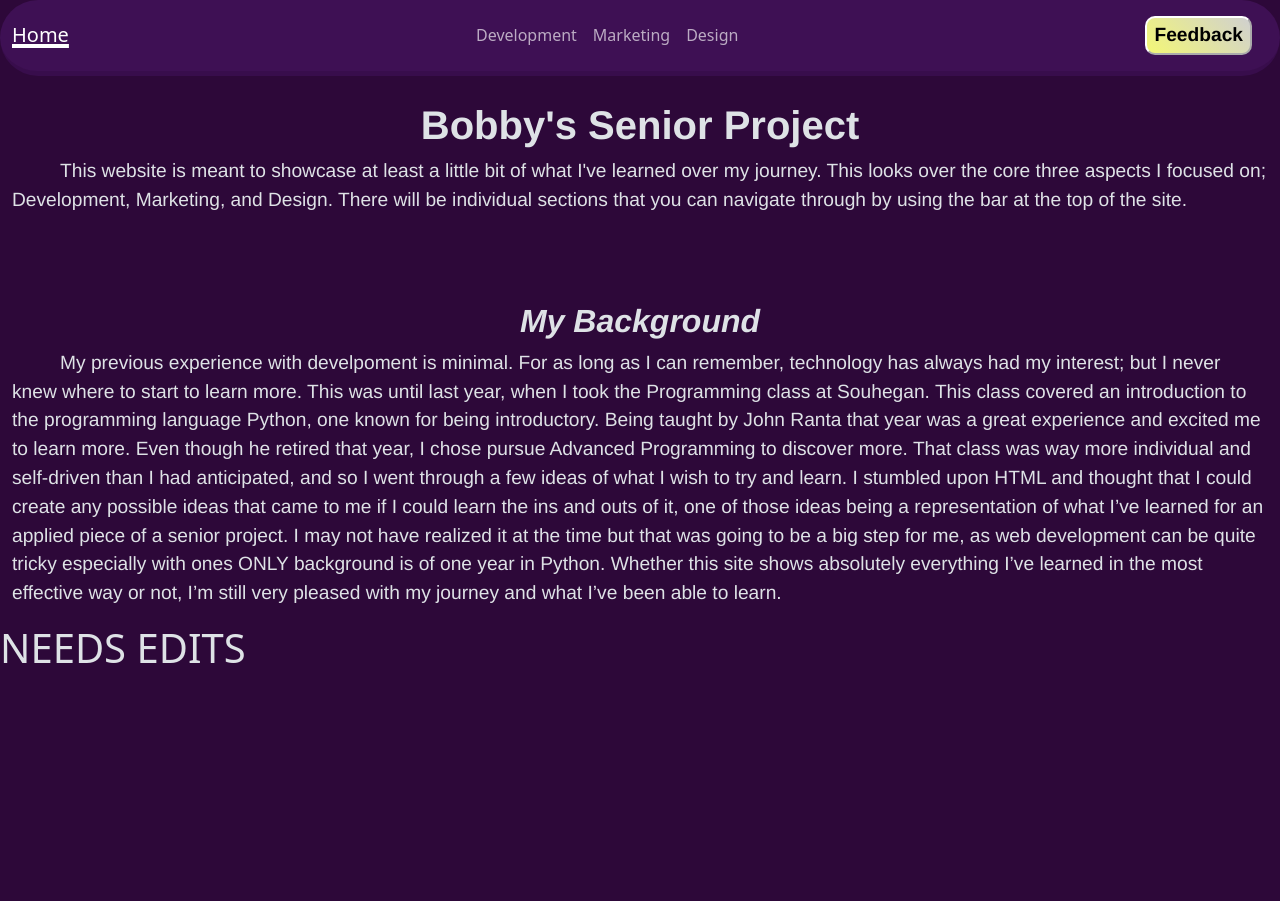
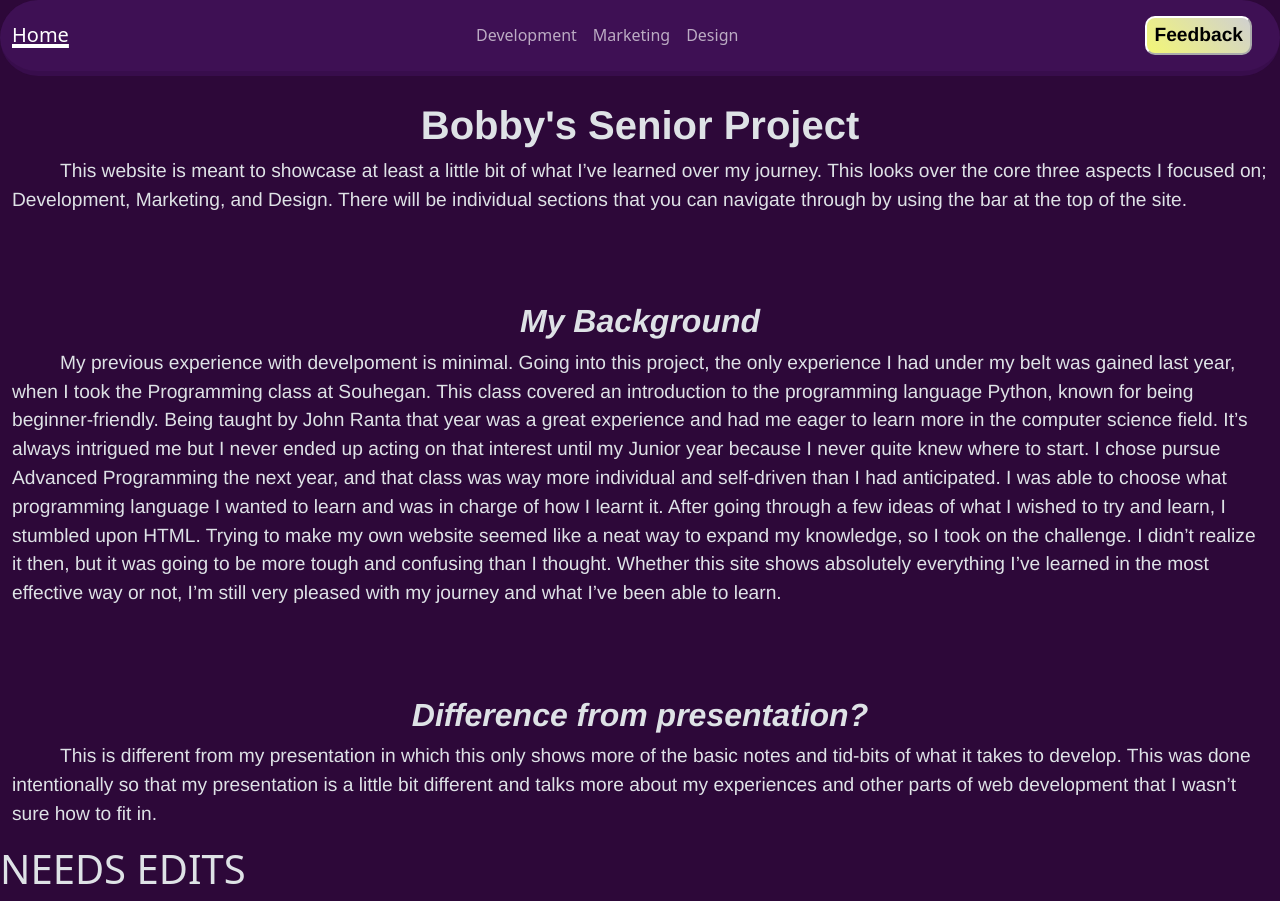
Before and after one commit to Huefro/seniorproj, a website: page index.html in a window 1280 px wide. Before the commit the page ends 800 px from the top, so only its background shows below. Drawn offline with nearby package versions, Linux system fonts and the light colour scheme.

Commit message:
Small updates on main-page (start of editing drafts)

```diff
--- a/index.html
+++ b/index.html
@@ -81,11 +81,19 @@
 
 
         <div class="container-fluid" id='main-para1'>
-            <p class="body">This website is meant to showcase at least a little bit of what I've learned over my journey. This looks over the core three aspects I focused on; Development, Marketing, and Design. There will be individual sections that you can navigate through by using the bar at the top of the site.</p>
+            <p class="body">This website is meant to showcase at least a little bit of what I’ve learned over my journey. This looks over the core three aspects I focused on; Development, Marketing, and Design. There will be individual sections that you can navigate through by using the bar at the top of the site.</p>
         </div> <br><br><br>
         <h2 class="main_title"><i>My Background</i></h2>
         <div class="container-fluid" id="main-para2">
-            <p class="body">My previous experience with develpoment is minimal. For as long as I can remember, technology has always had my interest; but I never knew where to start to learn more. This was until last year, when I took the Programming class at Souhegan. This class covered an introduction to the programming language Python, one known for being introductory. Being taught by John Ranta that year was a great experience and excited me to learn more. Even though he retired that year, I chose pursue Advanced Programming to discover more. That class was way more individual and self-driven than I had anticipated, and so I went through a few ideas of what I wish to try and learn. I stumbled upon HTML and thought that I could create any possible ideas that came to me if I could learn the ins and outs of it, one of those ideas being a representation of what I’ve learned for an applied piece of a senior project. I may not have realized it at the time but that was going to be a big step for me, as web development can be quite tricky especially with ones ONLY background is of one year in Python. Whether this site shows absolutely everything I’ve learned in the most effective way or not, I’m still very pleased with my journey and what I’ve been able to learn.</p>
+            <p class="body">
+                My previous experience with develpoment is minimal. Going into this project, the only experience I had under my belt was gained last year, when I took the Programming class at Souhegan. This class covered an introduction to the programming language Python, known for being beginner-friendly. Being taught by John Ranta that year was a great experience and had me eager to learn more in the computer science field. It’s always intrigued me but I never ended up acting on that interest until my Junior year because I never quite knew where to start. I chose pursue Advanced Programming the next year, and that class was way more individual and self-driven than I had anticipated. I was able to choose what programming language I wanted to learn and was in charge of how I learnt it. After going through a few ideas of what I wished to try and learn, I stumbled upon HTML. Trying to make my own website seemed like a neat way to expand my knowledge, so I took on the challenge. I didn’t realize it then, but it was going to be more tough and confusing than I thought. Whether this site shows absolutely everything I’ve learned in the most effective way or not, I’m still very pleased with my journey and what I’ve been able to learn.
+            </p>
+        </div><br><br><br>
+        <h2 class="main_title"><i>Difference from presentation?</i></h2>
+        <div class="container-fluid" id="main-para3">
+            <p class="body">
+                This is different from my presentation in which this only shows more of the basic notes and tid-bits of what it takes to develop. This was done intentionally so that my presentation is a little bit different and talks more about my experiences and other parts of web development that I wasn’t sure how to fit in.
+            </p>
         </div>
         <h1>NEEDS EDITS</h1>
 
```
